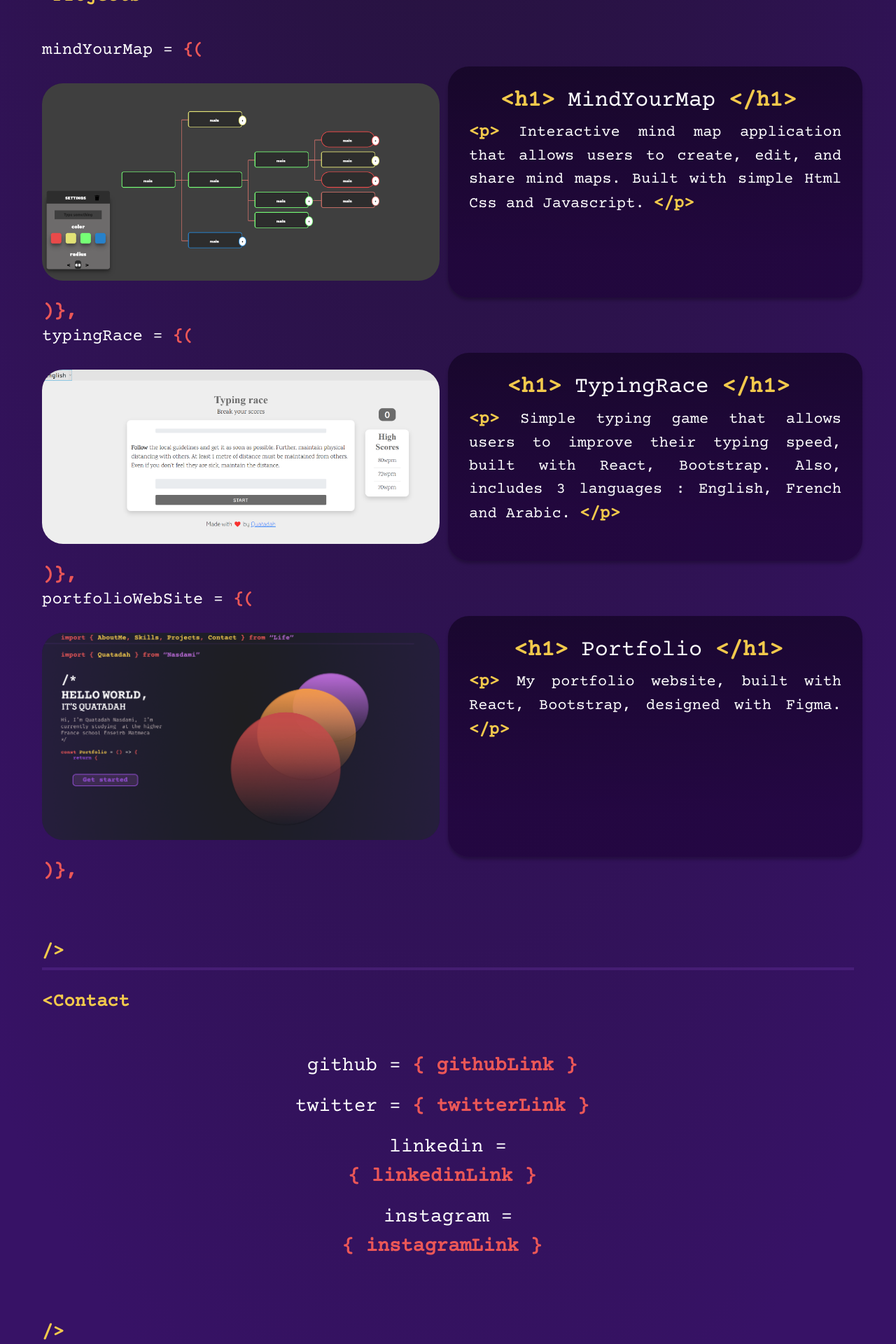
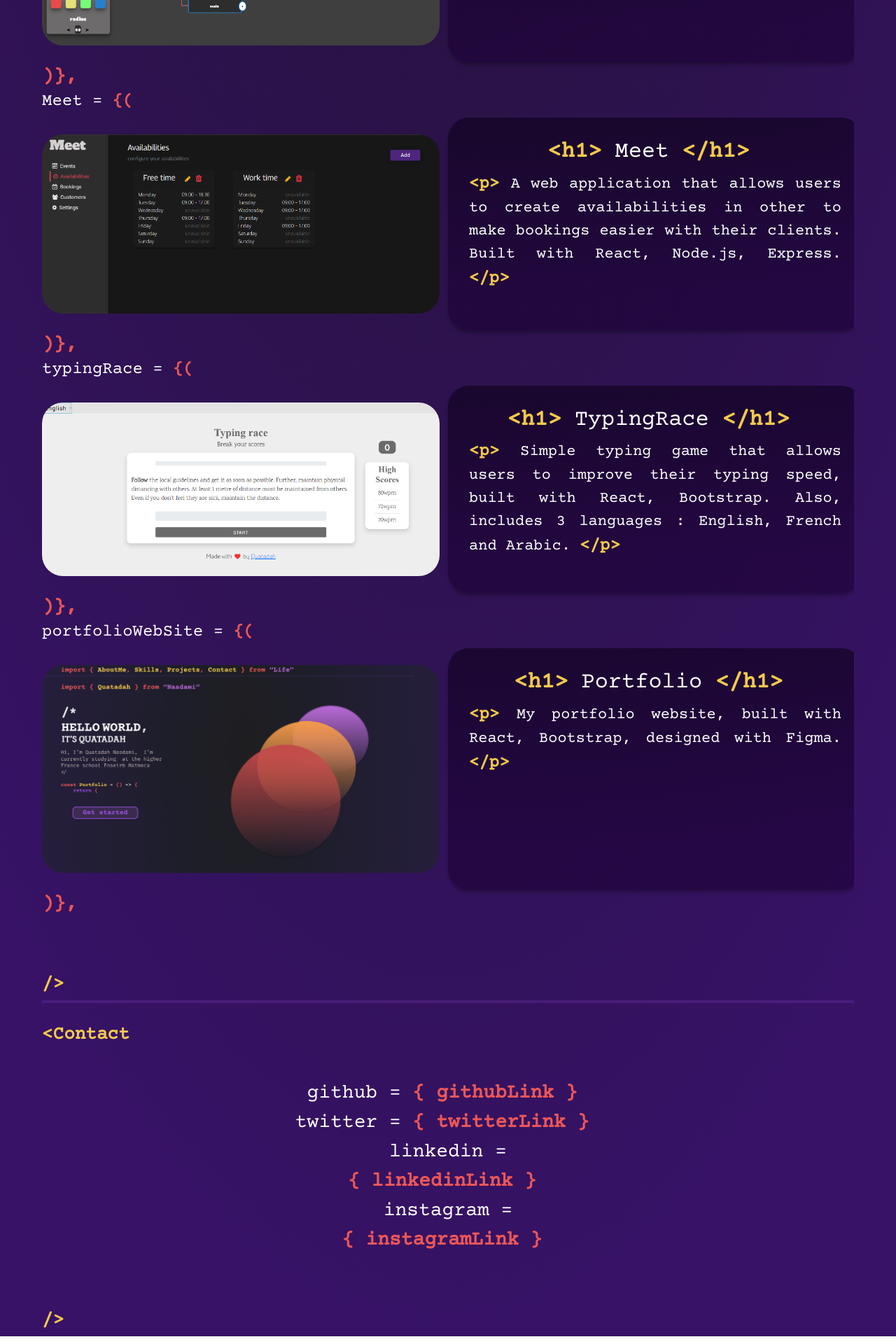
Before and after one commit to Quatadah/react-portfolio, a React (Create React App) app: page / in a window 1280 px wide. Shown: the part 2520-4440 px from the top of the page at 70% size. Built offline with nearby package versions, Linux system fonts and the light colour scheme; a web font is replaced by a local one.

Commit message:
fixing issues

```diff
--- a/public/index.html
+++ b/public/index.html
@@ -24,7 +24,7 @@
       work correctly both with client-side routing and a non-root public URL.
       Learn how to configure a non-root public URL by running `npm run build`.
     -->
-        <title>npm start quatadah</title>
+        <title>Quatadah's portfolio</title>
     </head>
     <body>
         <noscript>You need to enable JavaScript to run this app.</noscript>
--- a/src/App.css
+++ b/src/App.css
@@ -32,14 +32,14 @@ html {
 }
 
 .section {
-    min-height: 100vh;
+    overflow: hidden;
 }
 
 /* For all sizes */
 .navigation {
     font-weight: 700;
     font-weight: 700;
-    font-size: 22px;
+    font-size: 14px;
     font-weight: 700;
     line-height: 20px;
 }
@@ -50,8 +50,6 @@ html {
     color: white;
     font-size: 24px;
     padding-top: 20px;
-    max-height: 600vh;
-    overflow-x: auto;
     background: radial-gradient(
             92.26% 92.26% at 49.27% 7.74%,
             #1a1321 0%,
@@ -369,3 +367,5 @@ html {
         right: 40px;
     }
 }
+
+/* Contact */
--- a/src/App.js
+++ b/src/App.js
@@ -19,7 +19,6 @@ const App = () => {
             <Projects />
             <div className="line"></div>
             <Contact />
-            <Footer />
         </div>
     );
 };
--- a/src/Components/Contact.jsx
+++ b/src/Components/Contact.jsx
@@ -30,10 +30,10 @@ const Contact = () => {
             <div className="content">
                 <div className="row">
                     <div className="col-5 mx-auto">
-                        <ul className="list-group ">
+                        <div className="fs-3">
                             {socialMedia.map((social, index) => (
-                                <li
-                                    className="list-group-item bg-transparent text-center text-white border-0"
+                                <div
+                                    className="bg-transparent text-center text-white border-0"
                                     key={index}
                                 >
                                     {social.name} ={" "}
@@ -46,9 +46,9 @@ const Contact = () => {
                                             `{ ${social.name}Link }`
                                         )}
                                     </a>
-                                </li>
+                                </div>
                             ))}
-                        </ul>
+                        </div>
                     </div>
                 </div>
                 <div className="navigation mt-lg-5 pt-lg-4">
--- a/src/Components/Projects.jsx
+++ b/src/Components/Projects.jsx
@@ -9,6 +9,13 @@ const projects = [
         title: "MindYourMap",
         description:
             "Interactive mind map application that allows users to create, edit, and share mind maps. Built with simple Html Css and Javascript.",
+    },
+    {
+        name: "Meet",
+        image: require("../assets/meet.png"),
+        title: "Meet",
+        description:
+            "A web application that allows users to create availabilities in other to make bookings easier with their clients. Built with React, Node.js, Express.",
     },
     {
         name: "typingRace",
```
Also changed, not shown: src/assets/meet.png (added).
